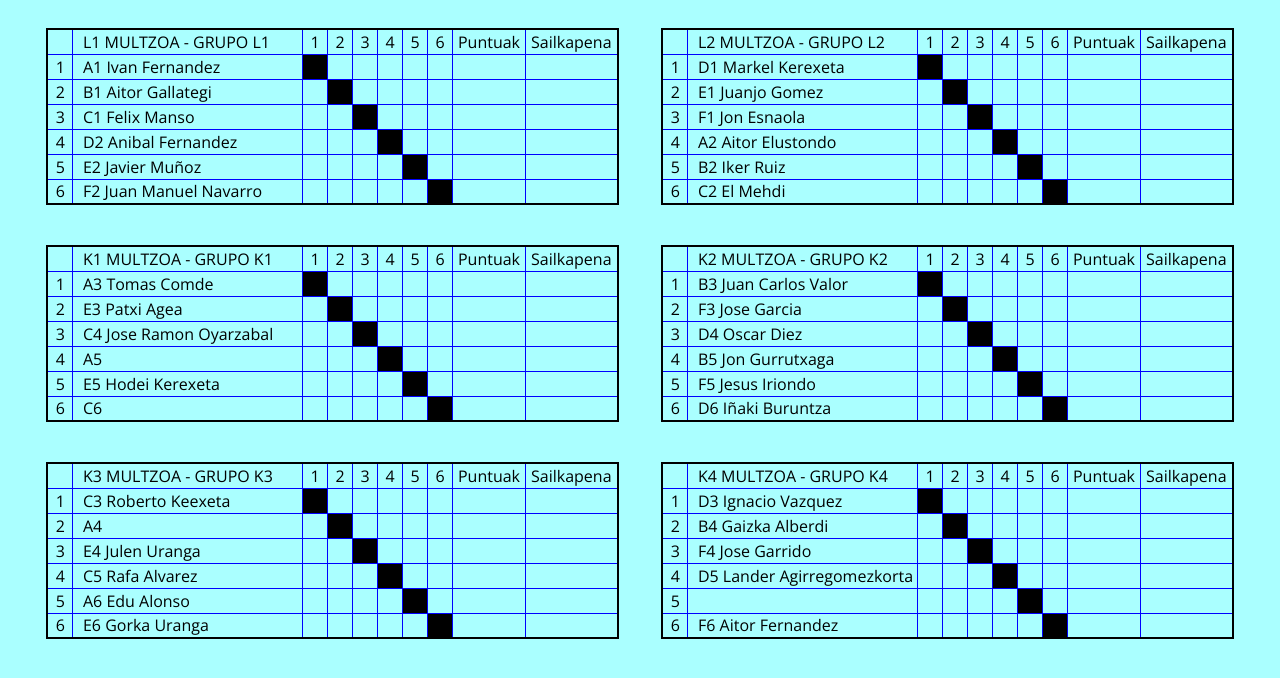
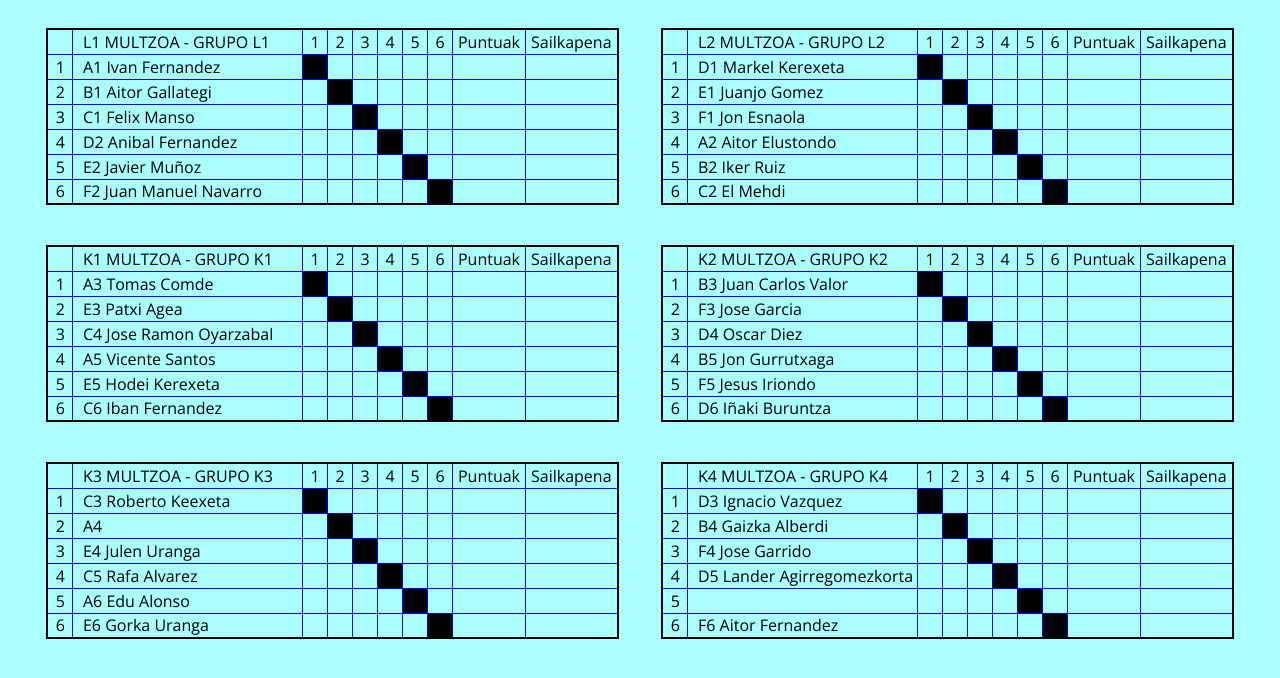
Before and after one commit to ZubiOndo/Zubi-Ondo, a plain HTML site: page taula2.html in a window 1280 px wide. Shown: the part 178-856 px from the top of the page. Drawn offline with nearby package versions, Linux system fonts and the light colour scheme.

Commit message:
Update taula2.html

```diff
--- a/taula2.html
+++ b/taula2.html
@@ -238,7 +238,7 @@
    </tr>
    <tr>
      <td class="zenbakia">4</td>
-     <td class="izena">A5</td>
+     <td class="izena">A5 Vicente Santos</td>
      <td class="emaitza"></td>
      <td class="emaitza"></td>
      <td class="emaitza"></td>
@@ -262,7 +262,7 @@
    </tr>
    <tr>
      <td class="zenbakia">6</td>
-     <td class="izena">C6</td>
+     <td class="izena">C6 Iban Fernandez</td>
      <td class="emaitza"></td>
      <td class="emaitza"></td>
      <td class="emaitza"></td>
```
